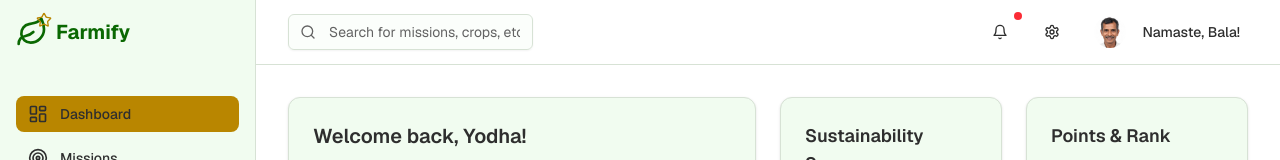
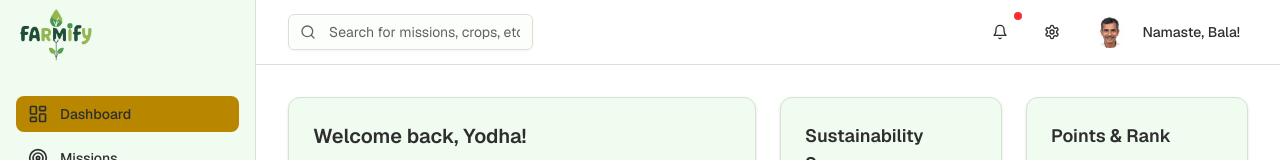
Before and after one commit to notfawkes/farmify, a Next.js app: page /dashboard in a window 1280 px wide. Shown: the top 160 px of the page. Built offline with nearby package versions, Linux system fonts and the light colour scheme.

Commit message:
Changed logo

```diff
--- a/app/dashboard/smart-card/page.tsx
+++ b/app/dashboard/smart-card/page.tsx
@@ -114,10 +114,9 @@ export default function SmartCardPage() {
               {/* Farmify Logo */}
               <div className="flex items-center space-x-2">
                 <div className="relative">
-                  <Leaf className="w-8 h-8 text-white" />
-                  <Star className="w-4 h-4 text-yellow-400 absolute -top-1 -right-1" />
+                  {/* Logo */}
+                  <img src="/logo.png" alt="Farmify Logo" className="h-25 w-25 object-contain" />
                 </div>
-                <span className="text-xl font-bold">Farmify</span>
               </div>
 
               {/* Blockchain Badge */}
--- a/app/login/page.tsx
+++ b/app/login/page.tsx
@@ -32,10 +32,8 @@ export default function LoginPage() {
         <div className="text-center mb-8">
           <div className="flex items-center justify-center space-x-2 mb-4">
             <div className="relative">
-              <Leaf className="w-10 h-10 text-primary" />
-              <Star className="w-5 h-5 text-accent absolute -top-1 -right-1" />
+              <img src="/logo.png" alt="Farmify Logo" className="h-40 w-40 object-contain" />
             </div>
-            <span className="text-3xl font-bold text-primary font-sans">Farmify</span>
           </div>
           <p className="text-muted-foreground">Welcome back, Yodha!</p>
         </div>
--- a/app/register/page.tsx
+++ b/app/register/page.tsx
@@ -43,10 +43,8 @@ export default function RegisterPage() {
         <div className="text-center mb-8">
           <div className="flex items-center justify-center space-x-2 mb-4">
             <div className="relative">
-              <Leaf className="w-10 h-10 text-primary" />
-              <Star className="w-5 h-5 text-accent absolute -top-1 -right-1" />
+                  <img src="/logo.png" alt="Farmify Logo" className="h-40 w-40 object-contain" />
             </div>
-            <span className="text-3xl font-bold text-primary font-sans">Farmify</span>
           </div>
           <p className="text-muted-foreground">Join the sustainable farming revolution!</p>
         </div>
--- a/components/dashboard-layout.tsx
+++ b/components/dashboard-layout.tsx
@@ -56,11 +56,8 @@ export function DashboardLayout({ children }: DashboardLayoutProps) {
         <div className="fixed inset-y-0 left-0 w-64 bg-sidebar border-r border-sidebar-border">
           <div className="flex h-16 items-center justify-between px-4">
             <div className="flex items-center space-x-2">
-              <div className="relative">
-                <Leaf className="w-8 h-8 text-primary" />
-                <Star className="w-4 h-4 text-accent absolute -top-1 -right-1" />
-              </div>
-              <span className="text-xl font-bold text-primary font-sans">Farmify</span>
+            {/* Logo */}
+            <img src="/logo.png" alt="Farmify Logo" className="h-20 w-20 object-contain" />
             </div>
             <Button variant="ghost" size="sm" onClick={() => setSidebarOpen(false)}>
               <X className="w-5 h-5" />
@@ -98,11 +95,8 @@ export function DashboardLayout({ children }: DashboardLayoutProps) {
         <div className="flex h-full flex-col bg-sidebar border-r border-sidebar-border">
           <div className="flex h-16 items-center px-4">
             <div className="flex items-center space-x-2">
-              <div className="relative">
-                <Leaf className="w-8 h-8 text-primary" />
-                <Star className="w-4 h-4 text-accent absolute -top-1 -right-1" />
-              </div>
-              <span className="text-xl font-bold text-primary font-sans">Farmify</span>
+            {/* Logo */}
+            <img src="/logo.png" alt="Farmify Logo" className="h-20 w-20 object-contain" />
             </div>
           </div>
           <nav className="mt-8 flex-1 px-4 space-y-2">
--- a/components/landing-page.tsx
+++ b/components/landing-page.tsx
@@ -31,13 +31,7 @@ export function LandingPage() {
         <div className="container mx-auto px-4 py-4">
           <div className="flex items-center justify-between">
             {/* Logo */}
-            <div className="flex items-center space-x-2">
-              <div className="relative">
-                <Leaf className="w-8 h-8 text-primary" />
-                <Star className="w-4 h-4 text-accent absolute -top-1 -right-1" />
-              </div>
-              <span className="text-2xl font-bold text-primary font-sans">Farmify</span>
-            </div>
+            <img src="/logo.png" alt="Farmify Logo" className="h-20 w-20 object-contain" />
 
             {/* Desktop Navigation */}
             <nav className="hidden md:flex items-center space-x-8">
```
Also changed, not shown: public/logo.png (added).
